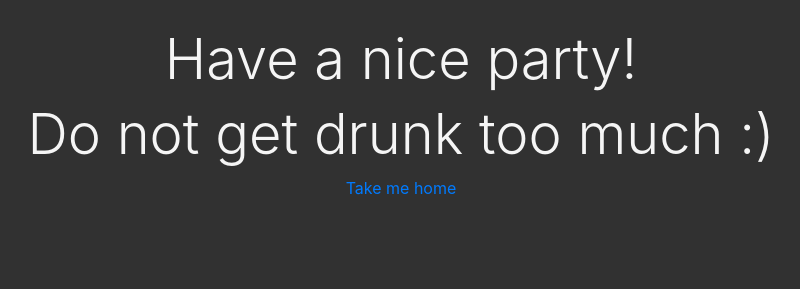
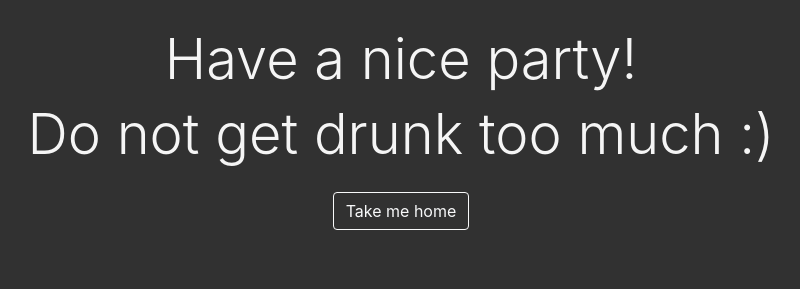
Before and after one commit to Hebzi/Temperature-regulator, a Django app: template temp_regulator/templates/temp_regulator/party_mode.html in a window 1280 px wide. Shown: the part 275-564 px from the top of the page, without its empty margins (239-1039 px from the left). Run offline with Django 3.2, Linux system fonts and the light colour scheme; the template is opened without the code that fills it, so the values that code supplies are empty; some libraries are stand-ins or nearby versions.

Commit message:
Add home redirect buttons

```diff
--- a/temp_regulator/templates/temp_regulator/conditioning_mode.html
+++ b/temp_regulator/templates/temp_regulator/conditioning_mode.html
@@ -6,6 +6,10 @@
         <h4 class="display-4 mt-4">Ugh it's so hot today...</h4>
         <h5 class="display-4">A cold beer would be nice :)</h5>
 
-        <a href="{% url 'temp_regulator:home' %}">Take me home</a>
+        <a href="{% url 'temp_regulator:home' %}">
+            <button class="btn btn-outline-light mt-3">
+                Take me home
+            </button>
+        </a>
     </div>
 {% endblock content %}
--- a/temp_regulator/templates/temp_regulator/party_mode.html
+++ b/temp_regulator/templates/temp_regulator/party_mode.html
@@ -6,6 +6,10 @@
         <h4 class="display-4 mt-4">Have a nice party!</h4>
         <h5 class="display-4">Do not get drunk too much :)</h5>
 
-        <a href="{% url 'temp_regulator:home' %}">Take me home</a>
+        <a href="{% url 'temp_regulator:home' %}">
+            <button class="btn btn-outline-light mt-3">
+                Take me home
+            </button>
+        </a>
     </div>
 {% endblock content %}
--- a/temp_regulator/templates/temp_regulator/vacation_mode.html
+++ b/temp_regulator/templates/temp_regulator/vacation_mode.html
@@ -6,6 +6,10 @@
         <h4 class="display-4 mt-4">Have a wonderful vacation!</h4>
         <h5 class="display-4"> See You soon :)</h5>
 
-        <a href="{% url 'temp_regulator:home' %}">Take me home</a>
+        <a href="{% url 'temp_regulator:home' %}">
+            <button class="btn btn-outline-light mt-3">
+                Take me home
+            </button>
+        </a>
     </div>
 {% endblock content %}
```
